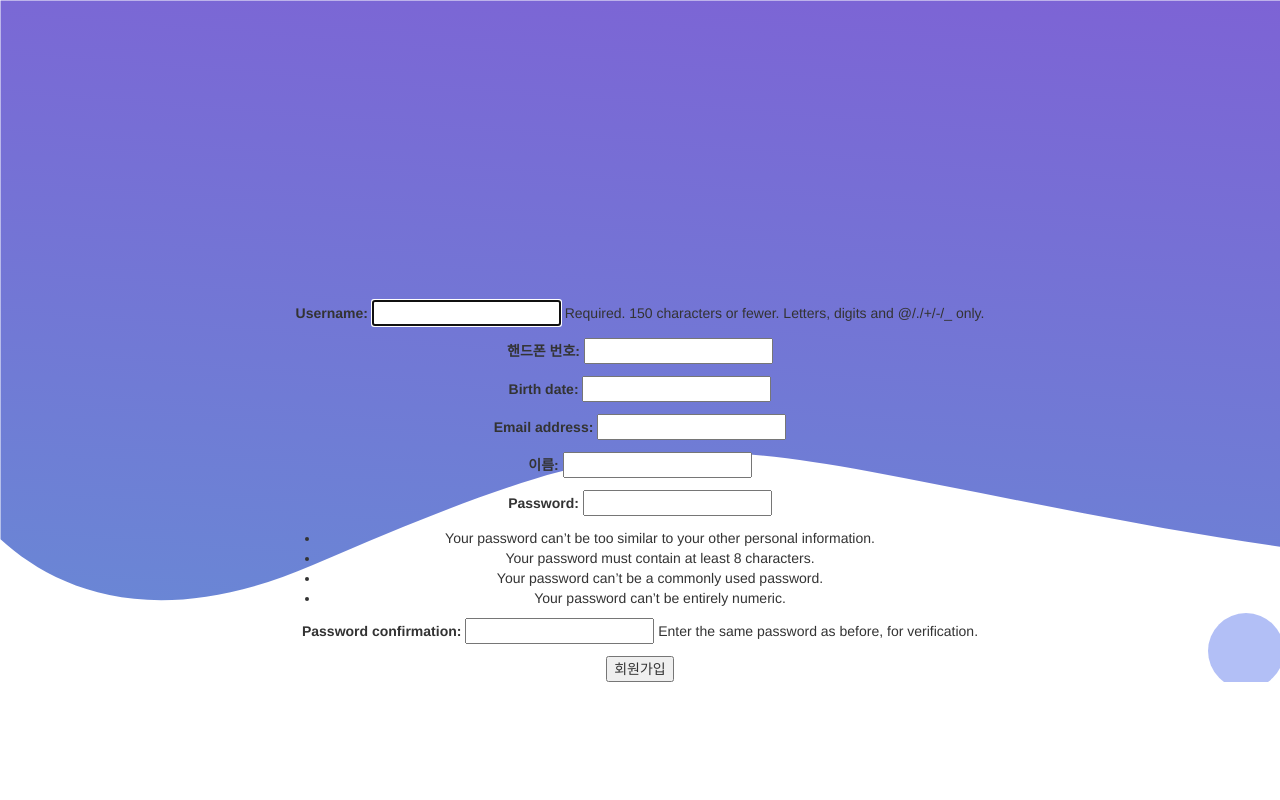
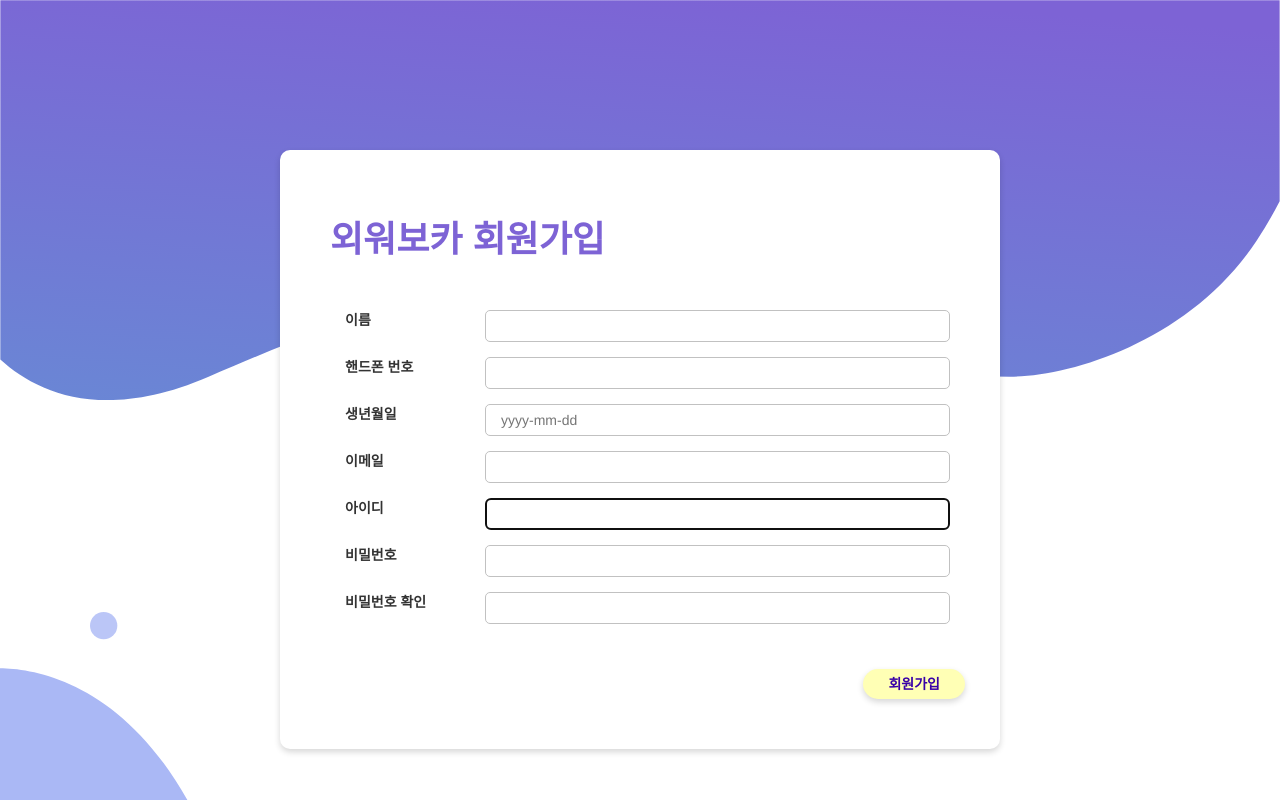
Before and after one commit to remindvoca/server, a Django app: page /accounts/sign_up/ in a window 1280 px wide. Run offline with Django 3.2, Linux system fonts and the light colour scheme; some libraries are stand-ins or nearby versions.

Commit message:
[accounts] CSS입히기

```diff
--- a/accounts/templates/base.html
+++ b/accounts/templates/base.html
@@ -10,17 +10,27 @@
     <link rel="stylesheet" href="https://maxcdn.bootstrapcdn.com/bootstrap/3.3.7/css/bootstrap.min.css" integrity="sha384-BVYiiSIFeK1dGmJRAkycuHAHRg32OmUcww7on3RYdg4Va+PmSTsz/K68vbdEjh4u" crossorigin="anonymous">
     <title>{% block title %}{% endblock %}</title>
     <style>
+        html, body{
+            height: 100%;
+        }
         .content{
-                backgound: no-repeat center center;
-                background-image: url('{% static 'img/background.svg' %}');
             width: 100%;
             height: 100%;
+            background-image: url('{% static 'img/background.svg' %}');
+            background-size: cover;
+            background-repeat: no-repeat;
+            background-position: center top;
+
             text-align: center
         }
         .wrapper{
-                margin-top: 300px;
+            width: 720px;
+            margin-top: 150px;
+            padding: 50px;
+            border-radius: 10px;
+            box-shadow: 0 3px 6px 0 rgba(0, 0, 0, 0.16);
+            background: white;
             display: inline-block;
-                width: 720px;
         }
     </style>
     {% block extra_style %}
@@ -29,6 +39,11 @@
 <body>
 <div class="content">
     <div class="wrapper">
+        {% if form.errors %}
+            <div class="alert alert-danger" role="alert">
+                {{ form.errors }}
+            </div>
+        {% endif %}
         {% block content %}
         {% endblock content %}
     </div>
--- a/accounts/templates/sign_up.html
+++ b/accounts/templates/sign_up.html
@@ -3,12 +3,70 @@
 {% block title %}
 {% endblock %}
 
+{% block extra_script %}
+    <style>
+        .wrapper{
+            text-align: left;
+        }
+        input{
+            width: 280px;
+            padding: 5px 25px;
+            border-radius: 5px;
+            border: solid 1px #c1c1c1;
+            background-color: #ffffff;
+            margin-bottom: 15px;
+        }
+        label{
+            font-weight: bold;
+        }
+        button{
+            border: none;
+            margin-top: 30px;
+            padding: 5px 25px;
+            border-radius: 33px;
+            box-shadow: 0 3px 6px 0 rgba(0, 0, 0, 0.16);
+            background-color: #ffffb5;
+            color: #3800a8;
+            font-weight: bold;
+        }
+        #sign-up-title{
+            width: 100%;
+            color: #7d63d5;
+            font-weight: bolder;
+            margin-bottom: 50px;
+        }
+    </style>
+{% endblock %}
+
 {% block content %}
-<div>
+    <div>
+        <h1 id="sign-up-title">외워보카 회원가입</h1>
+    </div>
     <form action="{% url 'account:sign_up' %}" method="post">
         {% csrf_token %}
-        {{ form.as_p }}
-        <button type="submit">회원가입</button>
+        <div class="field-input">
+            <label class="col-md-3" for="id_name">이름</label> <input class="col-md-9" type="text" name="name" maxlength="15" required="" id="id_name">
+        </div>
+        <div class="field-input">
+            <label class="col-md-3" for="id_phone_number">핸드폰 번호</label> <input class="col-md-9" type="text" name="phone_number" maxlength="13" required="" id="id_phone_number">
+        </div>
+        <div class="field-input">
+            <label class="col-md-3" for="id_birth_date">생년월일</label> <input class="col-md-9" type="text" name="birth_date" required="" id="id_birth_date" placeholder="yyyy-mm-dd">
+        </div>
+        <div class="field-input">
+            <label class="col-md-3" for="id_email">이메일</label> <input class="col-md-9" type="email" name="email" maxlength="254" id="id_email">
+        </div>
+        <div class="field-input">
+            <label class="col-md-3" for="id_username">아이디</label> <input class="col-md-9" type="text" name="username" maxlength="150" autofocus="" required="" id="id_username">
+        </div>
+        <div class="field-input">
+            <label class="col-md-3" for="id_password1">비밀번호</label> <input class="col-md-9" type="password" name="password1" required="" id="id_password1">
+        </div>
+        <div class="field-input">
+            <label class="col-md-3" for="id_password2">비밀번호 확인</label> <input class="col-md-9" type="password" name="password2" required="" id="id_password2">
+        </div>
+        <div class="row">
+            <button type="submit" class="pull-right">회원가입</button>
+        </div>
     </form>
-</div>
 {% endblock %}
--- a/accounts/views.py
+++ b/accounts/views.py
@@ -27,7 +27,7 @@ class SignInView(LoginView):
     template_name = 'sign_in.html'
 
     def get_success_url(self):
-        return reverse_lazy('accounts:home')
+        return reverse_lazy('accounts:home') #마이페이지 링크 걸어주기
 
 
 class SignOutView(generic.RedirectView):
```
Also changed, not shown: accounts/templates/home.html (+65 -15 lines), accounts/templates/sign_in.html (+40 -1 lines), static/img/landing_page.png (added). Lines whose indentation alone changed are shown as unchanged.
